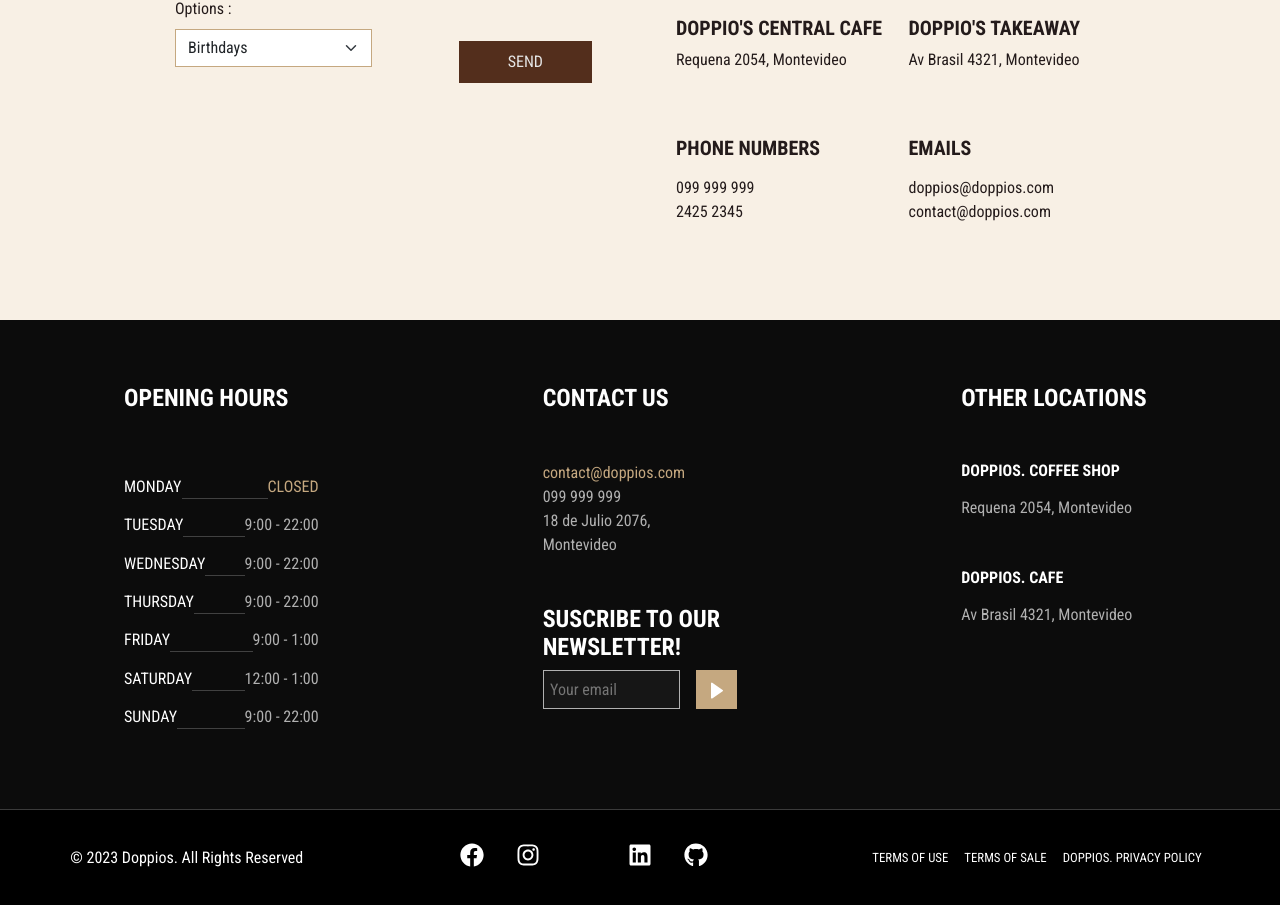
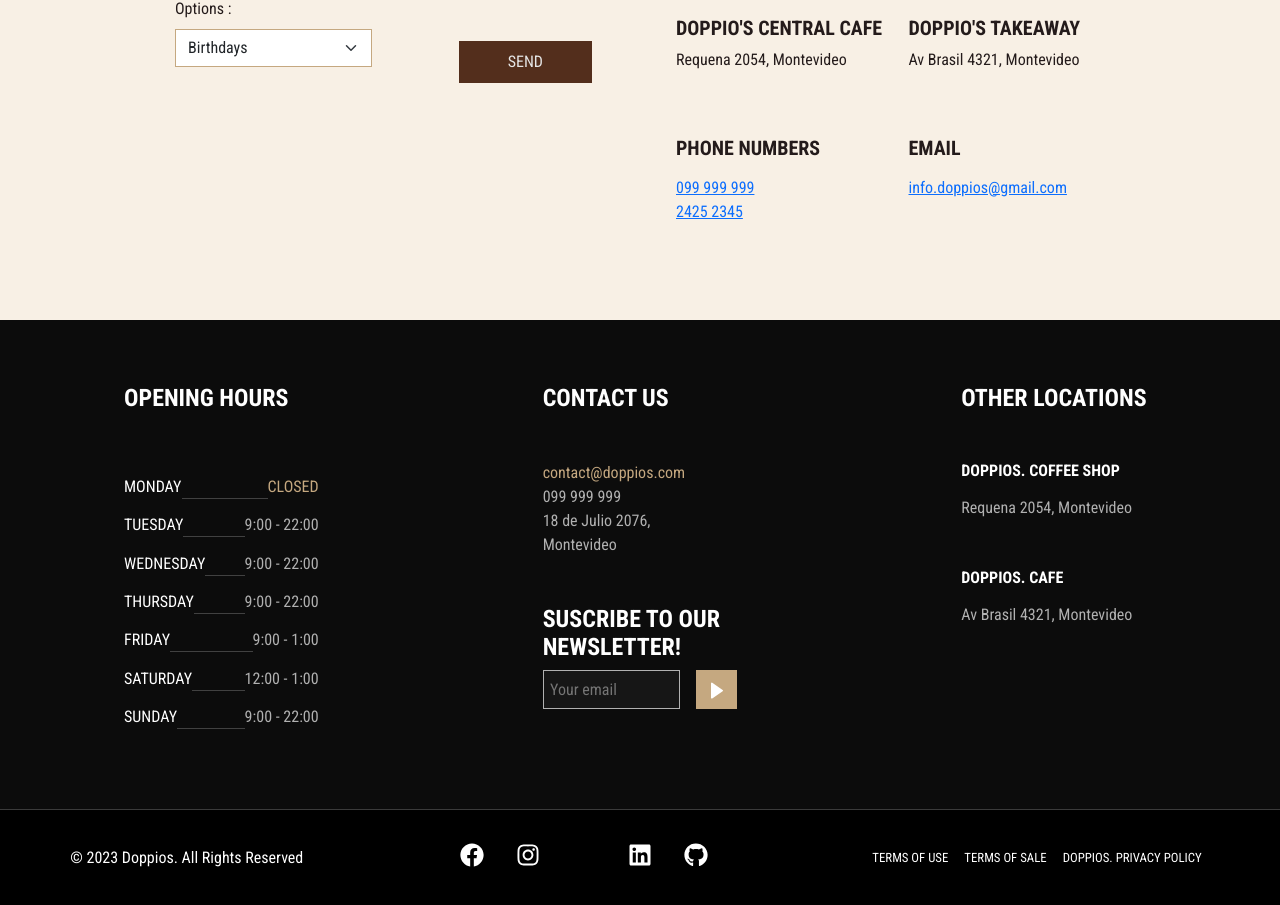
Before and after one commit to rodrigobeiro-31/E-commerce-Front, a React (Vite) app: page /contact in a window 1280 px wide. Shown: the part 1376-2281 px from the top of the page. Built offline with nearby package versions, Linux system fonts and the light colour scheme; some icons are missing.

Commit message:
corregido lo link de mailto y tel

```diff
--- a/src/components/pages/Contact.jsx
+++ b/src/components/pages/Contact.jsx
@@ -243,13 +243,20 @@ function Contact() {
                   </div>
                   <div className="col-12 col-md-6 mt-5">
                     <h5 className="contact-text fw-bold mb-3">PHONE NUMBERS</h5>
-                    <p className="contact-text m-0">099 999 999</p>
-                    <p className="contact-text m-0">2425 2345</p>
+                    <p className="contact-text m-0">
+                      <Link to="tel:+099999999">099 999 999</Link>
+                    </p>
+                    <p className="contact-text m-0">
+                      <Link to="tel:+2425 2345">2425 2345</Link>
+                    </p>
                   </div>
                   <div className="col-12 col-md-6 mt-5">
-                    <h5 className="contact-text fw-bold mb-3">EMAILS</h5>
-                    <p className="contact-text m-0">doppios@doppios.com</p>
-                    <p className="contact-text m-0">contact@doppios.com</p>
+                    <h5 className="contact-text fw-bold mb-3">EMAIL</h5>
+                    <p className="contact-text m-0">
+                      <Link to="mailto:info.doppios@gmail.com">
+                        info.doppios@gmail.com
+                      </Link>
+                    </p>
                   </div>
                 </div>
               </div>
```
